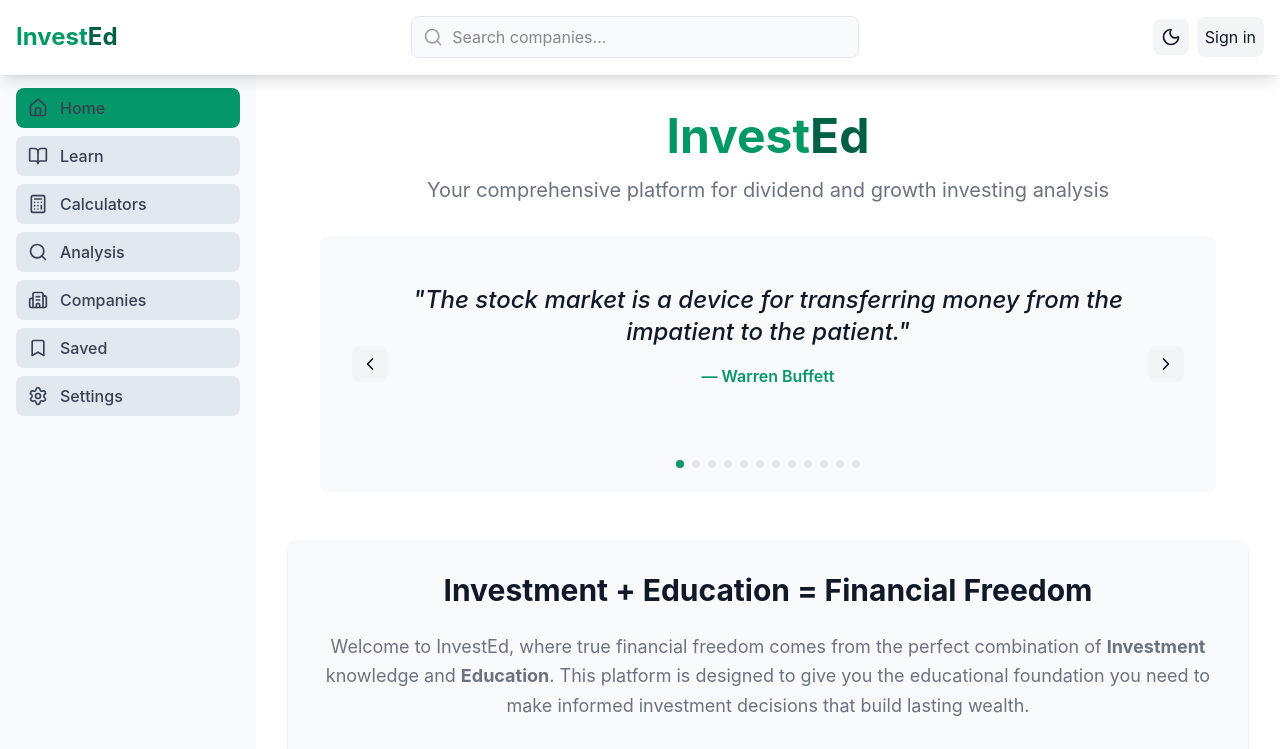
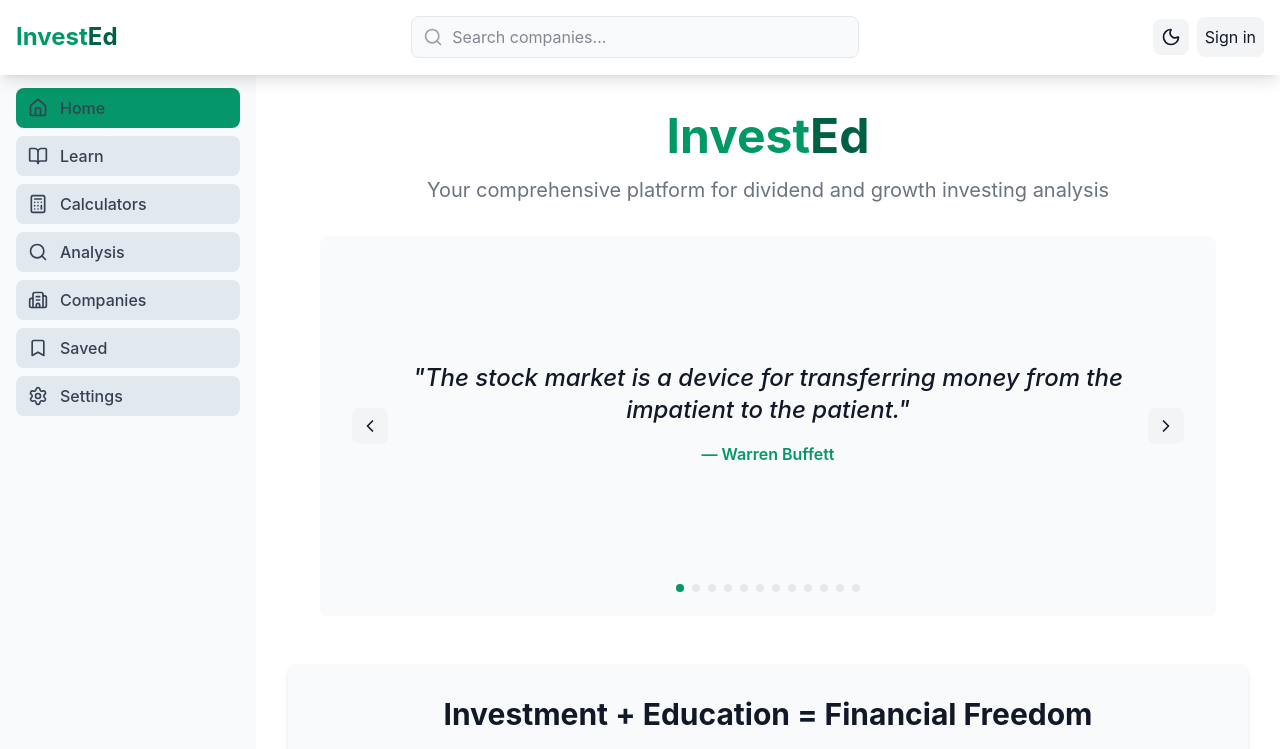
Before and after one commit to samuel-kar/invest-ed, a React (Vite) app in the folder frontend/: page / in a window 1280 px wide. Shown: the top 749 px of the page. Built offline with nearby package versions, Linux system fonts and the light colour scheme; no server answers.

Commit message:
center the quotes in carousel to be in the middle on the y-axis

```diff
--- a/frontend/src/components/shared/QuoteCarousel.tsx
+++ b/frontend/src/components/shared/QuoteCarousel.tsx
@@ -9,10 +9,11 @@ export default function QuoteCarousel({ quotes }: QuoteCarouselProps) {
   const carouselItems: CarouselItem[] = quotes.map((quote) => ({
     id: quote.id,
     content: (
-      <div className="text-center px-8 py-6">
-        <blockquote>
+      <div className="px-6 py-6">
+        <div className="flex min-h-[220px] flex-col items-center justify-center text-center sm:min-h-[260px]">
+          <blockquote className="space-y-4">
             <p
-            className="text-xl md:text-2xl font-medium italic mb-4"
+              className="text-xl md:text-2xl font-medium italic"
               style={{ color: 'var(--text-primary)' }}
             >
               "{quote.text}"
@@ -27,6 +28,7 @@ export default function QuoteCarousel({ quotes }: QuoteCarouselProps) {
             </footer>
           </blockquote>
         </div>
+      </div>
     ),
   }))
 
```
Lines whose indentation alone changed are shown as unchanged.
